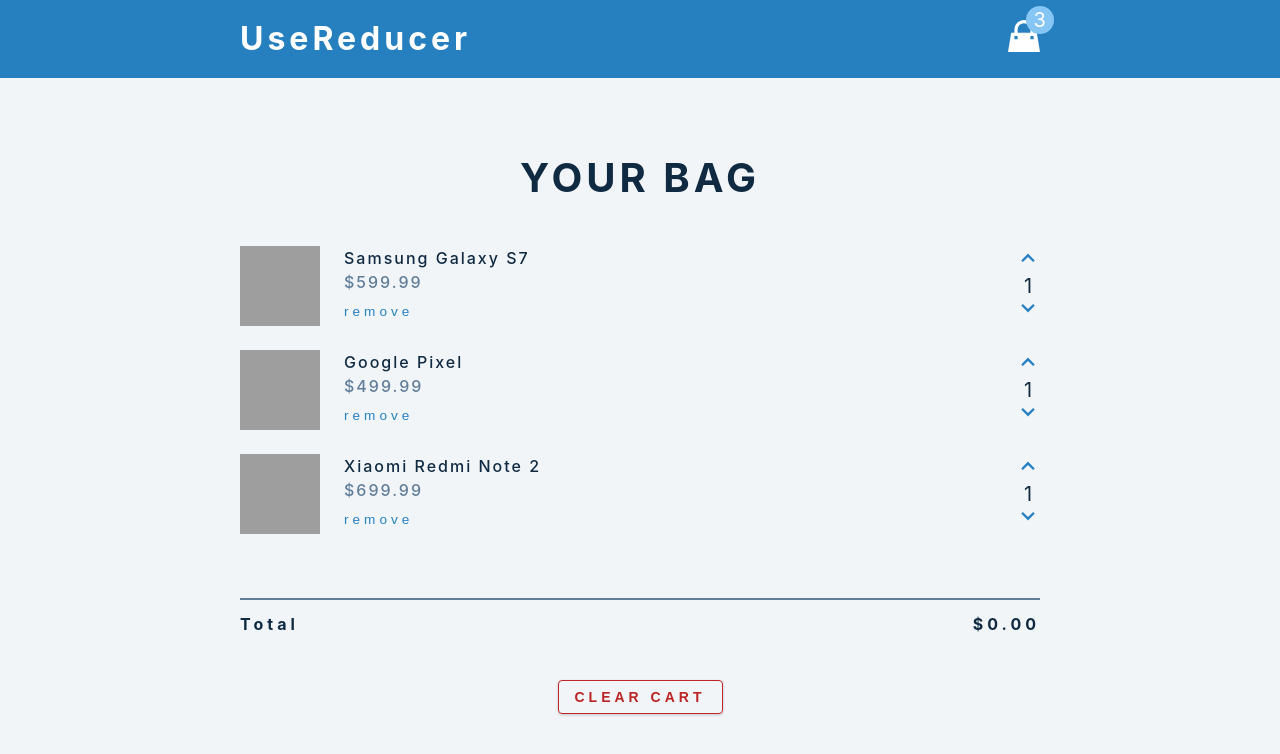
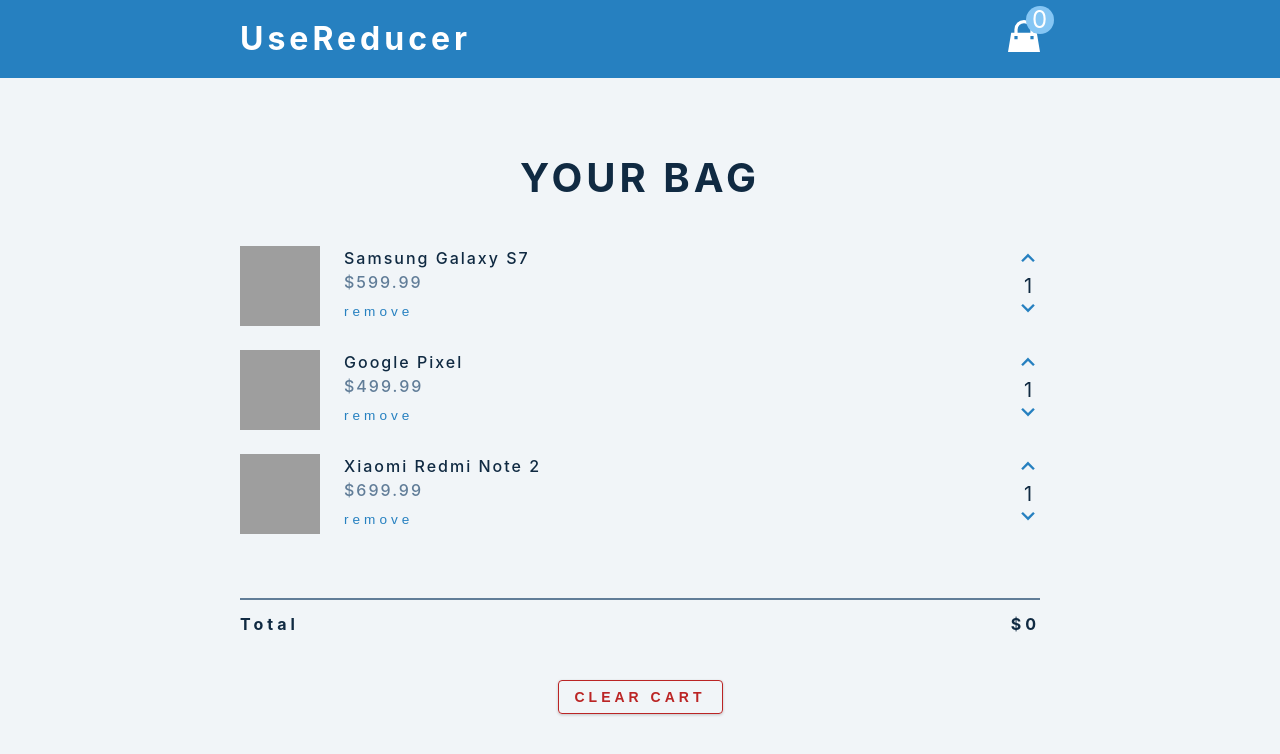
Before and after one commit to marynasmagluyk/React-projects, a React (Create React App) app in the folder 14-cart/: page / in a window 1280 px wide. Shown: the top 754 px of the page. Built offline with nearby package versions, Linux system fonts and the light colour scheme; grey boxes are pictures that could not be loaded.

Commit message:
initial setup of useReducer

```diff
--- a/14-cart/src/App.js
+++ b/14-cart/src/App.js
@@ -7,6 +7,8 @@ import CartContainer from './CartContainer'
 // items
 
 function App() {
+    const {loading} = useGlobalContext();
+
     // if (loading) {
     //   return (
     //     <div className='loading'>
--- a/14-cart/src/CartContainer.js
+++ b/14-cart/src/CartContainer.js
@@ -3,7 +3,7 @@ import CartItem from './CartItem'
 import { useGlobalContext } from './context'
 
 const CartContainer = () => {
-    const { cart } = useGlobalContext()
+    const { cart, total } = useGlobalContext();
     if (cart.length === 0) {
         return (
             <section className='cart'>
@@ -32,7 +32,7 @@ const CartContainer = () => {
                 <hr />
                 <div className='cart-total'>
                     <h4>
-                        total <span>$0.00</span>
+                        total <span>${total}</span>
                     </h4>
                 </div>
                 <button
--- a/14-cart/src/Navbar.js
+++ b/14-cart/src/Navbar.js
@@ -1,6 +1,10 @@
 import React from 'react'
 import { useGlobalContext } from './context'
+
+
 const Navbar = () => {
+    const {amount} = useGlobalContext();
+
     return (
         <nav>
             <div className='nav-center'>
@@ -10,7 +14,7 @@ const Navbar = () => {
                         <path d='M16 6v2h2l2 12H0L2 8h2V6a6 6 0 1 1 12 0zm-2 0a4 4 0 1 0-8 0v2h8V6zM4 10v2h2v-2H4zm10 0v2h2v-2h-2z' />
                     </svg>
                     <div className='amount-container'>
-                        <p className='total-amount'>3</p>
+                        <p className='total-amount'>{amount}</p>
                     </div>
                 </div>
             </div>
--- a/14-cart/src/context.js
+++ b/14-cart/src/context.js
@@ -2,25 +2,32 @@ import React, { useState, useContext, useReducer, useEffect } from 'react'
 import cartItems from './data'
 import reducer from './reducer'
 
-const url = 'https://course-api.com/react-useReducer-cart-project'
-const AppContext = React.createContext()
+const url = 'https://course-api.com/react-useReducer-cart-project';
+const AppContext = React.createContext();
+
+const initialState = {
+    loading: false,
+    cart: cartItems,
+    total: 0,
+    amount: 0,
+};
 
 const AppProvider = ({ children }) => {
-    const [cart, setCart] = useState(cartItems)
+    const [state, dispatch] = useReducer(reducer, initialState);
 
     return (
         <AppContext.Provider
             value={{
-                cart,
+                ...initialState,
             }}
         >
             {children}
         </AppContext.Provider>
     )
-}
+};
 // make sure use
 export const useGlobalContext = () => {
     return useContext(AppContext)
-}
+};
 
 export { AppContext, AppProvider }
--- a/14-cart/src/index.css
+++ b/14-cart/src/index.css
@@ -157,7 +157,7 @@ nav svg {
 .total-amount {
     color: var(--clr-white);
     margin-bottom: 0;
-    font-size: 1.25rem;
+    font-size: 1.5rem;
 }
 /*
 ===============
--- a/14-cart/src/reducer.js
+++ b/14-cart/src/reducer.js
@@ -0,0 +1,7 @@
+
+
+const reducer = (state,action) => {
+    return state;
+}
+
+export default reducer;
```
